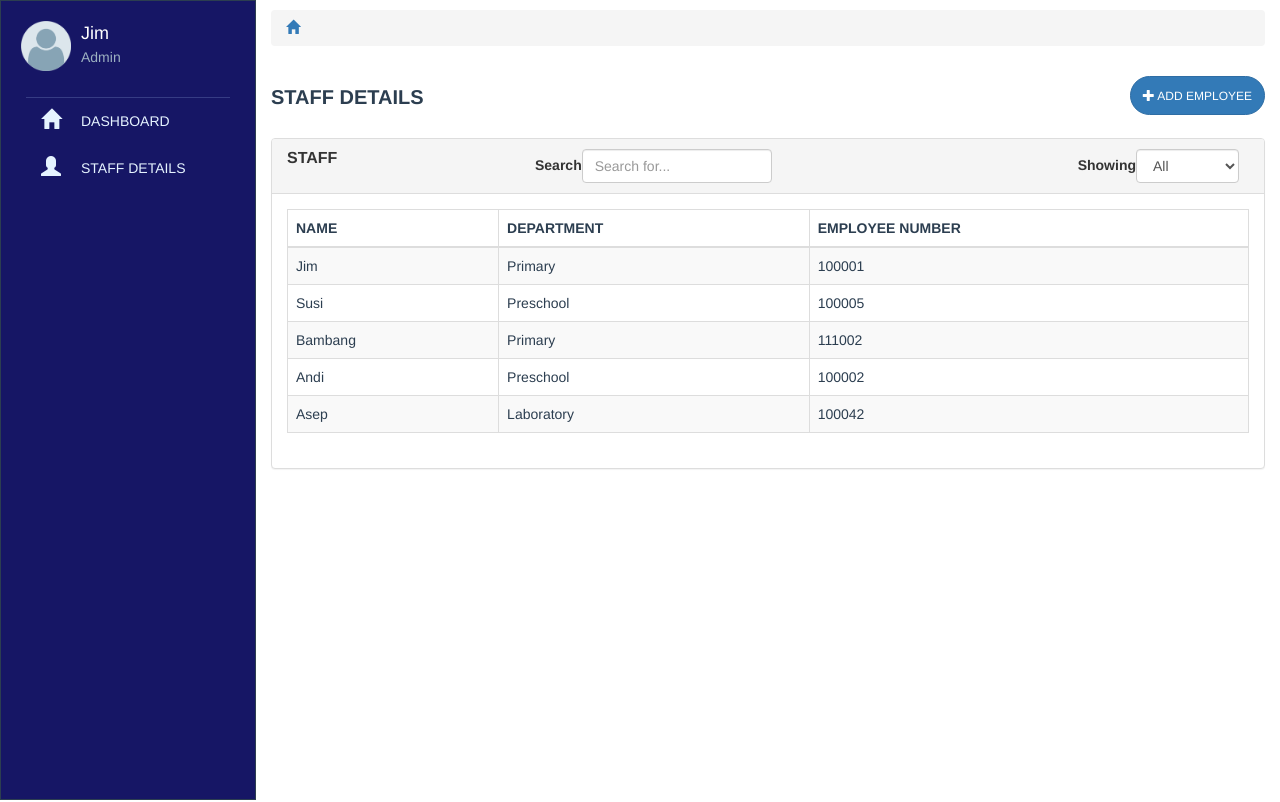
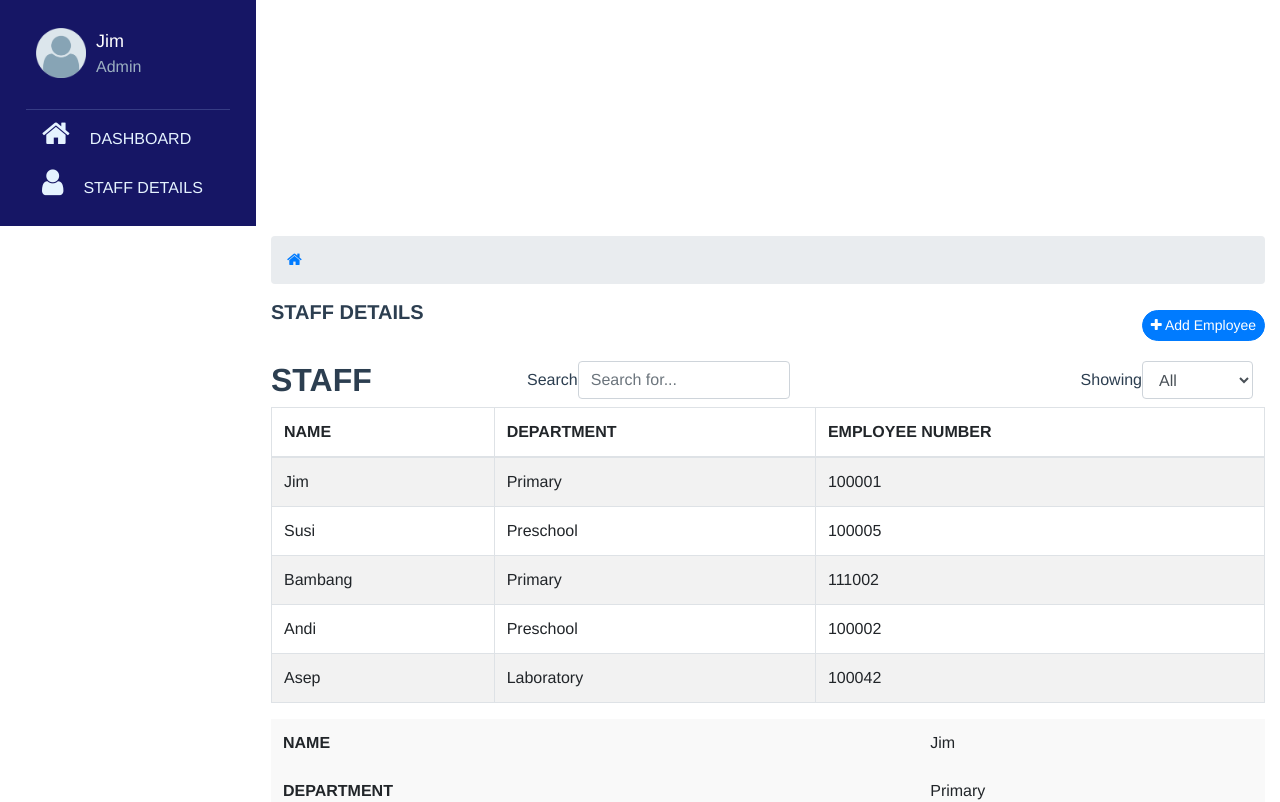
Before and after one commit to utomoadito/vue-simple-test, a Vue app: page /#/staff in a window 1280 px wide. Shown: the top 802 px of the page. Built offline with nearby package versions, Linux system fonts and the light colour scheme.

Commit message:
Use Bootstrap Vue Component

```diff
--- a/index.html
+++ b/index.html
@@ -4,13 +4,14 @@
     <meta charset="utf-8">
     <meta name="viewport" content="width=device-width,initial-scale=1.0">
     <title>vue-digitify</title>
-    <link rel="stylesheet" href="https://maxcdn.bootstrapcdn.com/bootstrap/3.3.7/css/bootstrap.min.css">
+    <!--<link rel="stylesheet" href="https://maxcdn.bootstrapcdn.com/bootstrap/3.3.7/css/bootstrap.min.css">-->
+    <link rel="stylesheet" href="https://cdnjs.cloudflare.com/ajax/libs/font-awesome/4.7.0/css/font-awesome.min.css">
   </head>
   <body>
     <!--Terhubung dgn main.js-->
     <div id="apps"></div>
     <!-- built files will be auto injected -->
-    <script src="https://ajax.googleapis.com/ajax/libs/jquery/1.12.4/jquery.min.js"></script>
-    <script src="https://maxcdn.bootstrapcdn.com/bootstrap/3.3.7/js/bootstrap.min.js"></script>
+    <!--<script src="https://ajax.googleapis.com/ajax/libs/jquery/1.12.4/jquery.min.js"></script>
+    <script src="https://maxcdn.bootstrapcdn.com/bootstrap/3.3.7/js/bootstrap.min.js"></script>-->
   </body>
 </html>
--- a/package.json
+++ b/package.json
@@ -13,7 +13,9 @@
     "build": "node build/build.js"
   },
   "dependencies": {
-    "vue": "^2.5.2",
+    "bootstrap": "^4.3.1",
+    "bootstrap-vue": "^2.0.0-rc.24",
+    "vue": "^2.6.10",
     "vue-router": "^3.0.1"
   },
   "devDependencies": {
--- a/src/components/Staff.vue
+++ b/src/components/Staff.vue
@@ -2,7 +2,7 @@
   <div class="row">
     <div class="col-md-12">
         <ol class="breadcrumb">
-          <li><a href="#"><i class="glyphicon glyphicon-home"></i></a></li>
+          <li><a href="#"><i class="fa fa-home"></i></a></li>
         </ol>
     </div>
     <div class="col-md-12">
@@ -11,9 +11,9 @@
                 <h3 style="font-size:20px;"><b>STAFF DETAILS</b></h3>
             </div>
             <div class="col-md-6 col-xs-5">
-                <a href="#" class="btn btn-md btn-primary" style="float:right;margin-top:10px;border-radius:50px;padding:1px 12px;">
-                    <h5 style="font-size:12px;"><i class="glyphicon glyphicon-plus"></i> ADD EMPLOYEE</h5>
-                </a>
+                <b-button pill variant="primary" size="sm" href="#" style="float:right;margin-top:10px;">
+                    <i class="fa fa-plus"></i> Add Employee
+                </b-button>
             </div>
         </div>
     </div>
--- a/src/components/layout/component/Sidebar.vue
+++ b/src/components/layout/component/Sidebar.vue
@@ -1,25 +1,15 @@
 <template>
-  <nav class="navbar navbar-default sidebar">
-    <div style="padding:10px;">
+  <b-navbar toggleable="lg" type="dark" class="sidebar">
+    <div style="padding:10px;height:100%;width:100%;">
         <div class="navbar-header">
-          <button type="button" class="navbar-toggle collapsed" data-toggle="collapse" data-target="#bs-example-navbar-collapse-1" aria-expanded="false" v-on:click="close = !close">
-            <span class="sr-only">Toggle navigation</span>
-            <!-- <div v-if="close">
-                <span class="icon-bar"></span>
-            </div>
-            <div v-else> -->
-                <span class="icon-bar"></span>
-                <span class="icon-bar"></span>
-                <span class="icon-bar"></span>
-            <!-- </div> -->
-          </button>
-          <div class="hidden-lg hidden-md hidden-sm">
+          <b-navbar-toggle target="nav-collapse"></b-navbar-toggle>
+          <div class="d-block d-sm-none">
               <div style="float:right;">
-                <img src="@/assets/default-user.png" style="width:50px;">
+                <img src="@/assets/default-user.png" style="width:50px;margin-top:-65px;">
               </div>
           </div>
         </div>
-        <div class="hidden-xs">
+        <div class="d-none d-sm-block">
             <div style="padding:10px;text-align:left;margin-bottom:20px;">
                 <div style="float:left;">
                     <img src="@/assets/default-user.png" style="width:50px;">
@@ -30,24 +20,18 @@
                 </div>
             </div>
         </div>
-        <div class="collapse navbar-collapse" id="bs-example-navbar-collapse-1">
-            <ul class="nav nav-pills nav-stacked" style="border-top:1px solid #363c84;">
-              <li role="presentation">
-                  <router-link :to="'/'">
-                      <i class="glyphicon glyphicon-home"></i>
-                      <span style="vertical-align:text-bottom;">DASHBOARD</span>
-                  </router-link>
-              </li>
-              <li role="presentation">
-                  <router-link :to="'staff'">
-                      <i class="glyphicon glyphicon-user"></i>
-                      <span style="vertical-align:text-bottom;">STAFF DETAILS</span>
-                  </router-link>
-              </li>
-            </ul>
-        </div>
+        <b-collapse id="nav-collapse" is-nav>
+            <b-nav pills style="border-top:1px solid #363c84;">
+              <b-nav-item :to="'/'">
+                  <i class="fa fa-home"></i>DASHBOARD
+              </b-nav-item>
+              <b-nav-item :to="'staff'">
+                  <i class="fa fa-user"></i>STAFF DETAILS
+              </b-nav-item>
+            </b-nav>
+        </b-collapse>
     </div>
-  </nav>
+  </b-navbar>
 </template>
 
 <script>
@@ -75,12 +59,15 @@ export default {
     width: 20%;
     height: 100%;
   }
+  .nav>li {
+    width: 100%;
+  }
   .nav>li>a {
     text-align: left;
     color: #e5f3ff;
   }
   .nav>li>a>i {
-    margin-right:20px;font-size:20px;
+    margin-right:20px;font-size:30px;
   }
   .nav>li>a:hover {
     background-color: #7887bd;
--- a/src/main.js
+++ b/src/main.js
@@ -1,6 +1,11 @@
 import Vue from 'vue'
 import App from './App'
 import router from './router'
+import BootstrapVue from 'bootstrap-vue'
+import 'bootstrap/dist/css/bootstrap.css'
+import 'bootstrap-vue/dist/bootstrap-vue.css'
+
+Vue.use(BootstrapVue)
 
 Vue.config.productionTip = false
 
```
Also changed, not shown: 1 other file (tests, documents, lock files or other folders).
